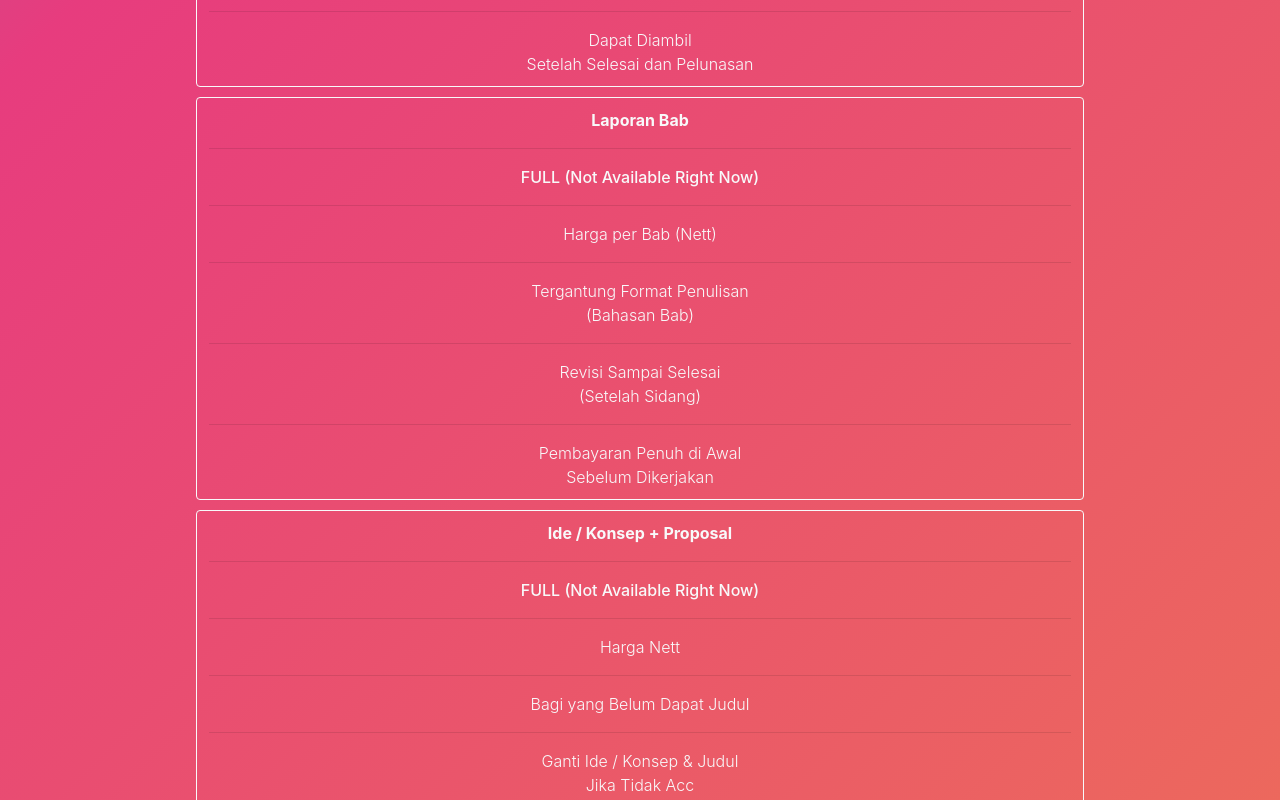
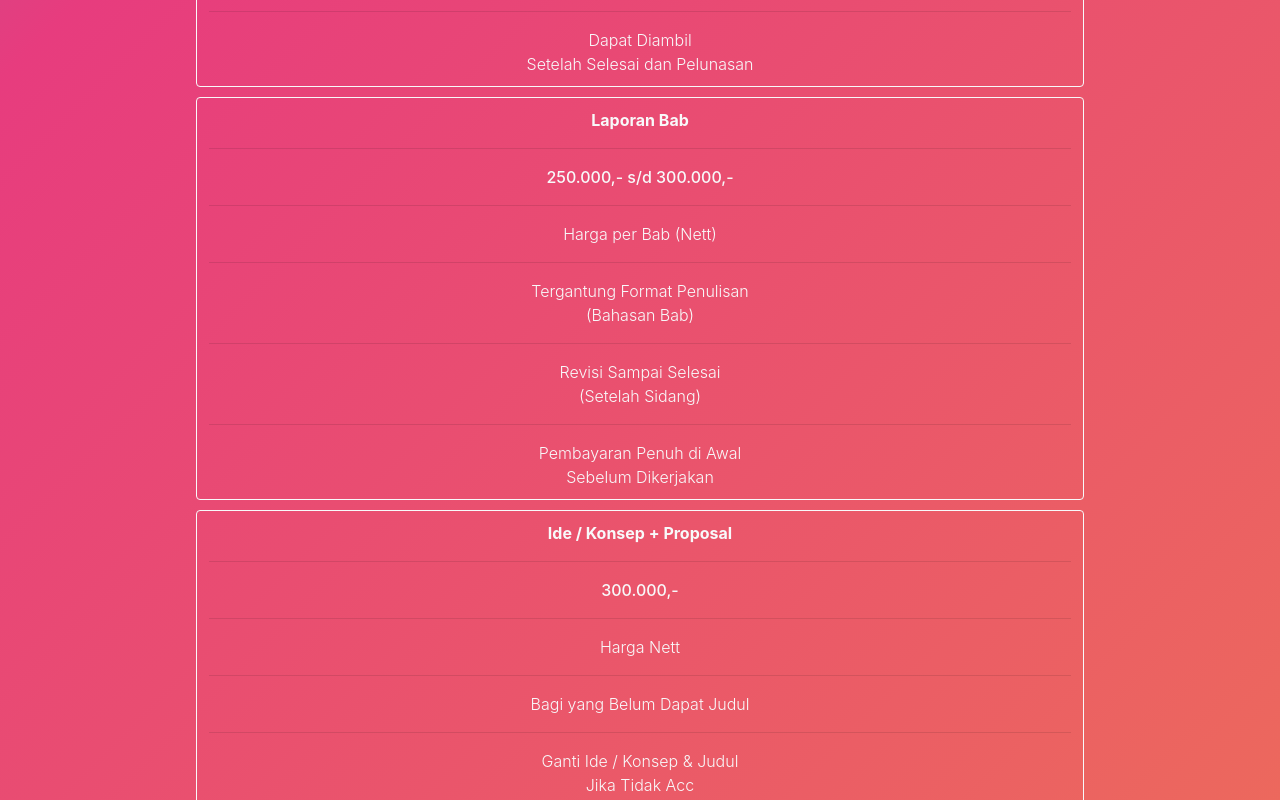
Before and after one commit to skripsiinformatika/skripsiinformatika.github.io, a plain HTML site: page pl.html in a window 1280 px wide. Shown: the part 621-1421 px from the top of the page. Drawn offline with Linux system fonts and the light colour scheme.

Commit message:
Update pl.html

```diff
--- a/pl.html
+++ b/pl.html
@@ -37,7 +37,7 @@
 					<div style="padding-bottom: 10px;">
 						<div class="btn btn-outline-light" style="width: 80%; padding-top:10px; padding-bottom:10px;font-weight: 300;">
 							<span style="font-weight: 700;">Laporan Bab</span><hr/>
-							<span style="font-weight: 500;color; red;">FULL (Not Available Right Now)</span><hr/>
+							<span style="font-weight: 500;color; red;">250.000,- s/d 300.000,-</span><hr/>
 							Harga per Bab (Nett)<hr/>
 							Tergantung Format Penulisan<br/>(Bahasan Bab)<hr/>
 							Revisi Sampai Selesai<br/>(Setelah Sidang)<hr/>
@@ -47,7 +47,7 @@
 					<div style="padding-bottom: 10px;">
 						<div class="btn btn-outline-light" style="width: 80%; padding-top:10px; padding-bottom:10px;font-weight: 300;">
 							<span style="font-weight: 700;">Ide / Konsep + Proposal</span><hr/>
-							<span style="font-weight: 500;color; red;">FULL (Not Available Right Now)</span><hr/>
+							<span style="font-weight: 500;color; red;">300.000,-</span><hr/>
 							Harga Nett<hr/>
 							Bagi yang Belum Dapat Judul<hr/>
 							Ganti Ide / Konsep & Judul<br/>Jika Tidak Acc<hr/>
```
